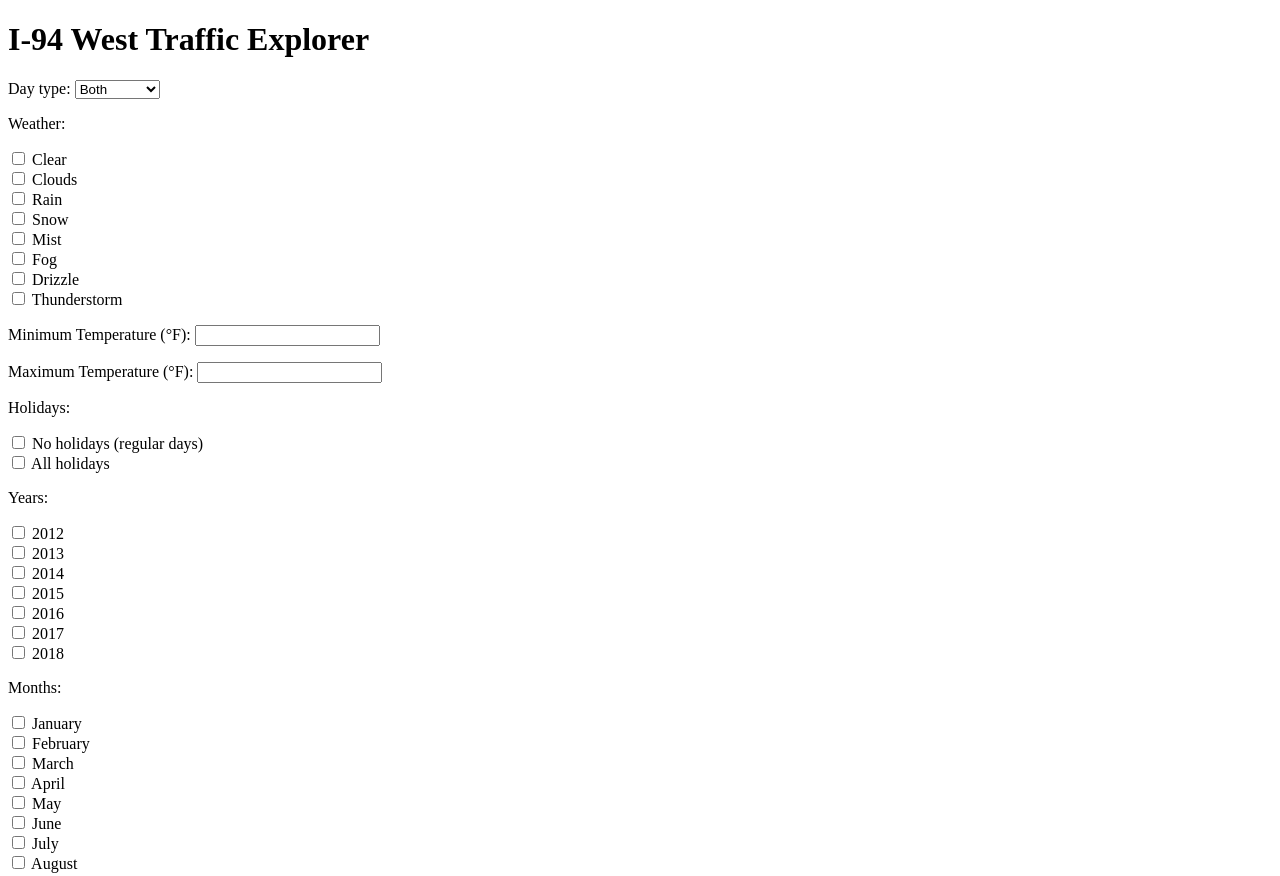
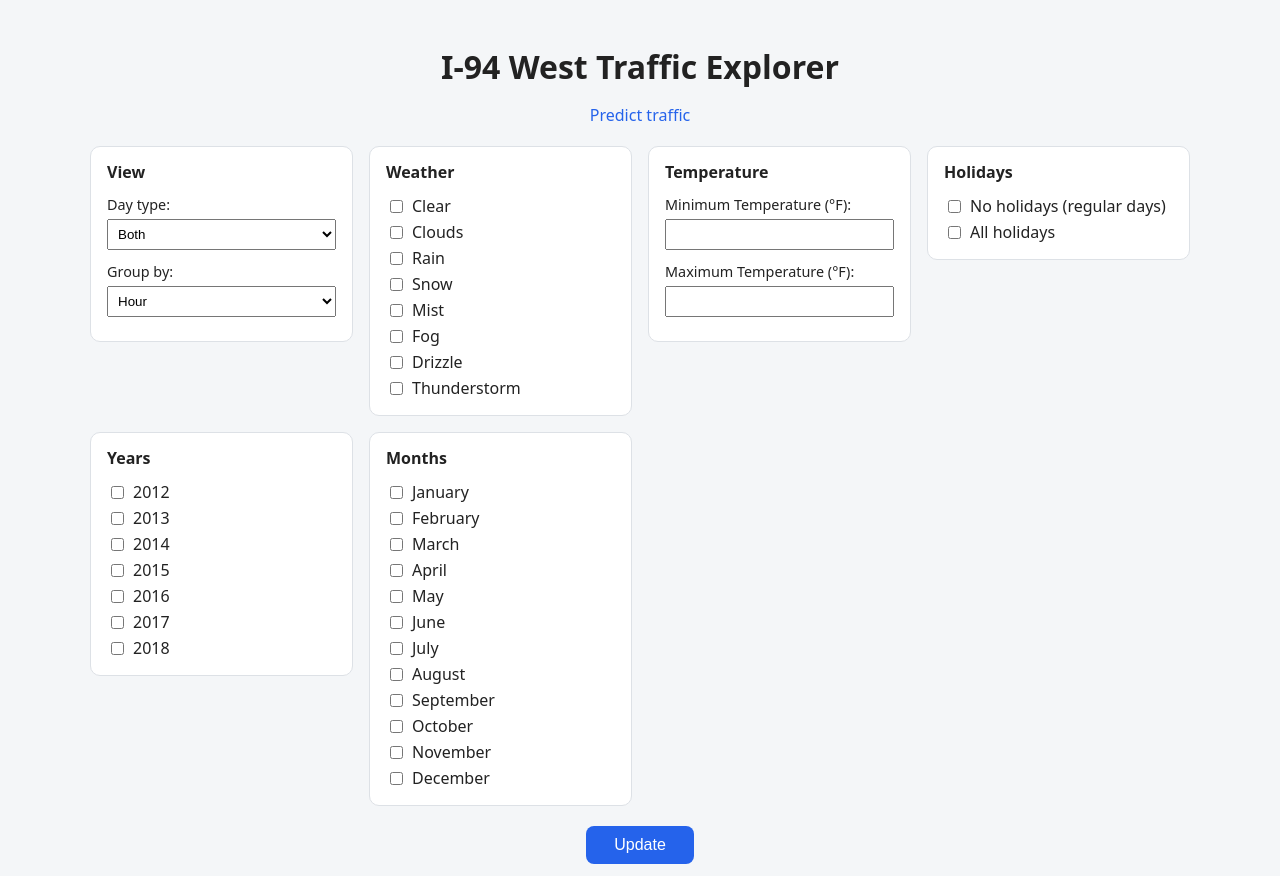
Before and after one commit to fariahazam/trafficflowpredictor, a Django app: page / in a window 1280 px wide. Shown: the top 876 px of the page. Run offline with Django 5.2, Linux system fonts and the light colour scheme.

Commit message:
added prediction model and prediction page, restyled explorer page with centered title and card layout

```diff
--- a/dashboard/forms.py
+++ b/dashboard/forms.py
@@ -34,3 +34,16 @@ class TrafficFilterForm(forms.Form):
     group_by = forms.ChoiceField(
         choices=[('hour', 'Hour'), ('day_of_week', 'Day of week'),
                  ('month', 'Month'), ('year', 'Year')])
+
+class PredictionForm(forms.Form):
+    date = forms.DateField(widget=forms.DateInput(attrs={'type': 'date'}))
+    hour = forms.ChoiceField(
+        choices=[(h, f"{(h % 12) or 12} {'AM' if h < 12 else 'PM'}") for h in range(24)])
+    weather = forms.ChoiceField(
+        choices=[(w, w) for w in ['Clear', 'Clouds', 'Rain', 'Snow', 'Mist',
+                                  'Fog', 'Drizzle', 'Thunderstorm']])
+    temp_f = forms.FloatField(label='Temperature (℉)', initial=50)
+    rain_1h = forms.FloatField(label='Rain (mm in last hour)', initial=0, min_value=0)
+    snow_1h = forms.FloatField(label='Snow (mm in last hour)', initial=0, min_value=0)
+    clouds_all = forms.IntegerField(label='Cloud cover (%)', initial=0,
+                                    min_value=0, max_value=100)
--- a/dashboard/services/filters.py
+++ b/dashboard/services/filters.py
@@ -10,7 +10,7 @@ class TrafficFilter:
     weather: list = field(default_factory=list)   # e.g. ['Rain', 'Snow']
     temp_min_f: float | None = None
     temp_max_f: float | None = None
-    holiday_mode: str = field(default_factory=list)
+    holidays: list = field(default_factory=list)
     years: list = field(default_factory=list)
     months: list = field(default_factory=list)
 
--- a/dashboard/templates/dashboard/index.html
+++ b/dashboard/templates/dashboard/index.html
@@ -1,12 +1,102 @@
 <!DOCTYPE html>
 <html>
-<head><title>I-94 West Traffic</title></head>
+<head>
+  <title>I-94 West Traffic</title>
+  <style>
+    body {
+      font-family: system-ui, -apple-system, "Segoe UI", sans-serif;
+      background: #f4f6f8;
+      color: #222;
+      margin: 0;
+      padding: 24px;
+    }
+    h1 { text-align: center; margin-bottom: 4px; }
+    .nav { text-align: center; margin-bottom: 20px; }
+    .nav a { color: #2563eb; text-decoration: none; }
+
+    form { max-width: 1100px; margin: 0 auto; }
+
+    .grid {
+      display: grid;
+      grid-template-columns: repeat(auto-fit, minmax(210px, 1fr));
+      gap: 16px;
+      align-items: start;
+    }
+    .card {
+      background: #fff;
+      border: 1px solid #dde1e6;
+      border-radius: 10px;
+      padding: 14px 16px;
+    }
+    .card h3 { margin: 0 0 10px; font-size: 1rem; }
+    .card label { display: flex; align-items: center; gap: 6px; padding: 2px 0; }
+    .card ul, .card div > div { list-style: none; margin: 0; padding: 0; }
+    .scroll { max-height: 260px; overflow-y: auto; }
+
+    .field { margin-bottom: 10px; }
+    .field label { display: block; font-size: 0.9rem; margin-bottom: 3px; }
+    .field input, .field select { width: 100%; box-sizing: border-box; padding: 6px; }
+
+    .actions { text-align: center; margin: 20px 0; }
+    button {
+      background: #2563eb; color: #fff; border: 0; border-radius: 8px;
+      padding: 10px 28px; font-size: 1rem; cursor: pointer;
+    }
+    button:hover { background: #1d4ed8; }
+
+    .chart { text-align: center; }
+    .chart img {
+      max-width: 100%; background: #fff; border-radius: 10px;
+      border: 1px solid #dde1e6; padding: 8px;
+    }
+  </style>
+</head>
 <body>
   <h1>I-94 West Traffic Explorer</h1>
+  <p class="nav"><a href="{% url 'predict' %}">Predict traffic</a></p>
+
   <form method="get">
-    {{ form.as_p }}
-    <button type="submit">Update</button>
+    <div class="grid">
+
+      <div class="card">
+        <h3>View</h3>
+        <div class="field">{{ form.day_type.label_tag }} {{ form.day_type }}</div>
+        <div class="field">{{ form.group_by.label_tag }} {{ form.group_by }}</div>
+      </div>
+
+      <div class="card">
+        <h3>Weather</h3>
+        {{ form.weather }}
+      </div>
+
+      <div class="card">
+        <h3>Temperature</h3>
+        <div class="field">{{ form.temp_min_f.label_tag }} {{ form.temp_min_f }}</div>
+        <div class="field">{{ form.temp_max_f.label_tag }} {{ form.temp_max_f }}</div>
+      </div>
+
+      <div class="card">
+        <h3>Holidays</h3>
+        <div class="scroll">{{ form.holidays }}</div>
+      </div>
+
+      <div class="card">
+        <h3>Years</h3>
+        {{ form.years }}
+      </div>
+
+      <div class="card">
+        <h3>Months</h3>
+        {{ form.months }}
+      </div>
+
+    </div>
+
+    <div class="actions"><button type="submit">Update</button></div>
   </form>
-  <img src="{% url 'chart_png' %}?{{ request.GET.urlencode }}" alt="Traffic chart">
+
+  <div class="chart">
+    <img src="{% url 'chart_png' %}?{{ request.GET.urlencode }}" alt="Traffic chart">
+  </div>
 </body>
 </html>
--- a/dashboard/urls.py
+++ b/dashboard/urls.py
@@ -4,4 +4,5 @@ from . import views
 urlpatterns = [
     path('', views.index, name='index'),
     path('chart.png', views.chart_png, name='chart_png'),
+    path('predict/', views.predict, name='predict'),
 ]
--- a/dashboard/views.py
+++ b/dashboard/views.py
@@ -1,3 +1,6 @@
+from datetime import datetime, time
+from .forms import TrafficFilterForm, PredictionForm
+from .services.model import TrafficPredictor
 from io import BytesIO
 import matplotlib.pyplot as plt
 from django.http import HttpResponse
@@ -13,7 +16,8 @@ def index(request):
     return render(request, 'dashboard/index.html', {'form': form})
 
 def chart_png(request):
-    form = TrafficFilterForm(request.GET)
+    data = request.GET if request.GET else {'day_type': 'both', 'group_by': 'hour'}
+    form = TrafficFilterForm(data)
     df = TrafficDataLoader().get_data()
     if form.is_valid():
         c = form.cleaned_data
@@ -25,8 +29,27 @@ def chart_png(request):
             months=[int(m) for m in c['months']])
         fig = ChartBuilder().build(f.apply(df), c['group_by'], 'I-94 West Traffic')
     else:
+        print(form.errors)
         fig = ChartBuilder().build(df.iloc[0:0])
     buf = BytesIO()
     fig.savefig(buf, format='png', dpi=100)
     plt.close(fig)                       # prevents memory leaks
     return HttpResponse(buf.getvalue(), content_type='image/png')
+
+def predict(request):
+    form = PredictionForm(request.GET or None)
+    result, error = None, None
+    if form.is_valid():
+        c = form.cleaned_data
+        when = datetime.combine(c['date'], time(hour=int(c['hour'])))
+        try:
+            model = TrafficPredictor.get_model()
+        except FileNotFoundError:
+            error = 'The model has not been trained yet. Run: py manage.py train_model'
+        else:
+            result = round(model.predict(
+                when, weather=c['weather'],
+                temp_c=(c['temp_f'] - 32) / 1.8,
+                rain=c['rain_1h'], snow=c['snow_1h'], clouds=c['clouds_all']))
+    return render(request, 'dashboard/predict.html',
+                  {'form': form, 'result': result, 'error': error})
```
Also changed, not shown: dashboard/management/commands/train_model.py (added, +11 -0 lines), dashboard/services/model.py (added, +60 -0 lines), dashboard/templates/dashboard/predict.html (added, +54 -0 lines), dashboard/management/__init__.py (added), dashboard/management/commands/__init__.py (added), 1 other file.
